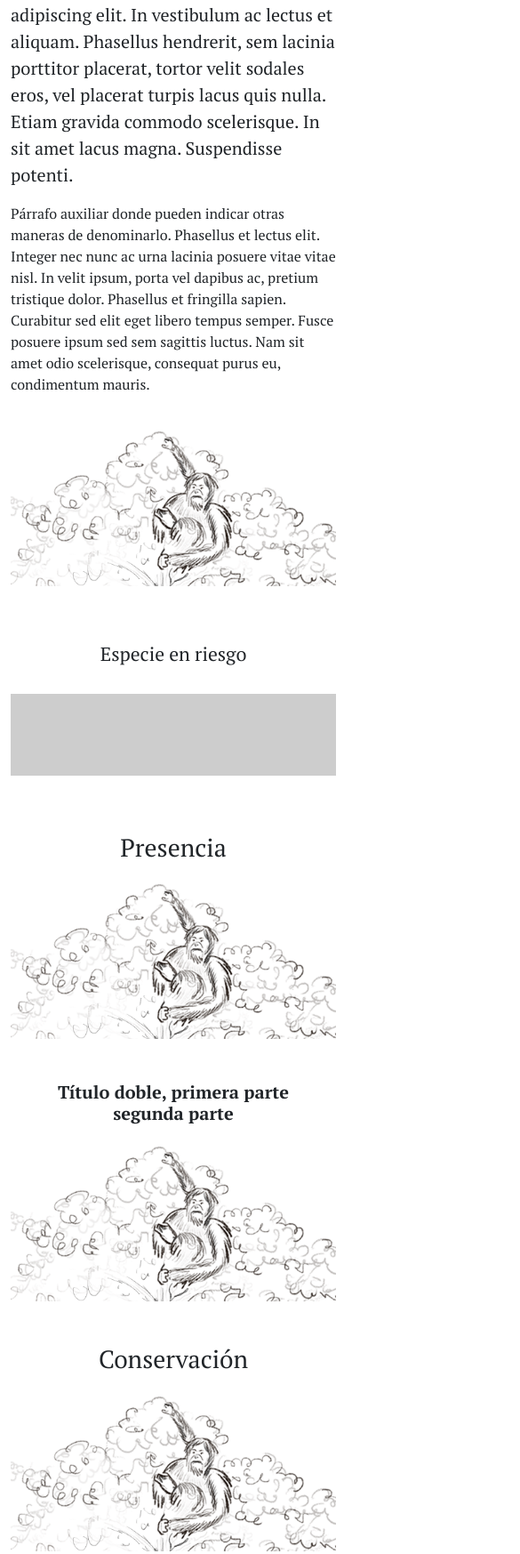
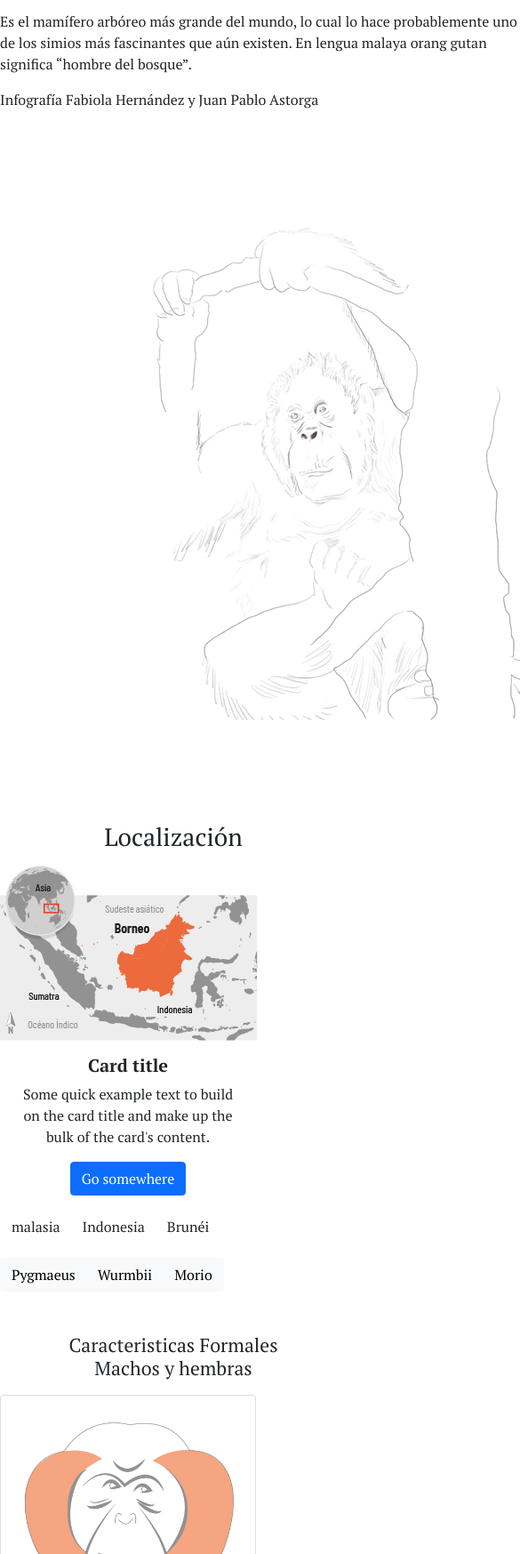
Before and after one commit to fabiolahernandez/clase01, a plain HTML site: page index.html in a window 390 px wide. Shown: the part 253-2000 px from the top of the page at 89% size, 585 px wide, since content can reach past the window. Drawn offline with nearby package versions, Linux system fonts and the light colour scheme.

Commit message:
Add files via upload

```diff
--- a/index.html
+++ b/index.html
@@ -17,7 +17,6 @@
             :root {
                 --bs-body-font-family: "PT Serif", Georgia, serif;
             }
-
             /* vamos a ajustar los pesos de algunos títulos a lo que dispone la fuente  */
 
             h1,
@@ -60,49 +59,107 @@
                 font-size: calc(1.5rem + 1vw);
             }
         </style>
-
-        <title>Hello, world!</title>
+        <title>Orangutan de Borneo!</title>
     </head>
     <body>
-        <header class="container">
+    </style>
+          <body>
+            </h1>
             <div class="row">
                 <div class="col-sm-8 mx-auto">
-                    <h2 class="text-center pt-5 fst-italic"><span class="px-3 py-1">Nombre científico</span></h2>
-                    <h1 class="text-center py-4">Nombre común</h1>
+                    <h2 class="text-center pt-5 fst-italic"><span class="px-3 py-1">Pongo pygmaeus</span></h2>
+                    <h1 class="text-center py-4">Orangutan de Borneo</h1>
                     <!--uso https://www.lipsum.com/ para el texto de relleno-->
                     <p class="lead">
-                        Breve introducción sobre su animal. Lorem ipsum dolor sit amet, consectetur adipiscing elit. In vestibulum ac lectus et aliquam. Phasellus hendrerit, sem lacinia porttitor placerat, tortor velit sodales eros, vel
-                        placerat turpis lacus quis nulla. Etiam gravida commodo scelerisque. In sit amet lacus magna. Suspendisse potenti.
+                      <div class="mx-auto" style="width: 600px;">
+                        Es el mamífero arbóreo más grande del mundo, lo cual lo hace
+                        probablemente uno de los simios más fascinantes que aún existen.
+                        En lengua malaya orang gutan significa “hombre del bosque”.
+</div>
+
                     </p>
-                    <p>
-                        Párrafo auxiliar donde pueden indicar otras maneras de denominarlo. Phasellus et lectus elit. Integer nec nunc ac urna lacinia posuere vitae vitae nisl. In velit ipsum, porta vel dapibus ac, pretium tristique dolor.
-                        Phasellus et fringilla sapien. Curabitur sed elit eget libero tempus semper. Fusce posuere ipsum sed sem sagittis luctus. Nam sit amet odio scelerisque, consequat purus eu, condimentum mauris.
-                    </p>
+
+
+                      <div class="mx-auto" style="width: 600px;">
+                      Infografía Fabiola Hernández y Juan Pablo Astorga
                 </div>
-                <div class="col-sm-11 mx-auto">
-                    <img src="img/2x1.png" alt="describa lo que se ve en la imagen" class="w-100 my-3" />
-                    <h4 class="text-center pt-5 pb-2">Especie en riesgo</h4>
-                    <img src="img/4x1.png" alt="describa lo que se ve en la imagen" class="w-100 my-3" />
-                </div>
+
+               <div class="mx-auto" style="width: 600px;">
+               <img class="displayed" src="img/intro.png"alt="El mamífero arbóreo más grande del mundo">
+               <div class="position-static">
+               </div>
+               <div class="text-center">
+            </div>
+         </div>
+  <h3 class="text-center pt-6 pb-2">Localización</h3>
+  </div>
+
+</div>
+</div>
+            </div>
+            <div class="card-center" style="width: 18rem;"position align= "center">
+    <img src="img/borneo.png" class="card-img-center" alt="...">
+    <div class="card-body">
+      <h5 class="card-title">Card title</h5>
+      <p class="card-text">Some quick example text to build on the card title and make up the bulk of the card's content.</p>
+      <a href="#" class="btn btn-primary">Go somewhere</a>
+    </div>
+  </div>
+            <div class="btn-group" role="group" aria-label="Basic example">
+  <button type="button" class="btn btn-withe">malasia</button>
+  <button type="button" class="btn btn-withe">Indonesia</button>
+  <button type="button" class="btn btn-withe">Brunéi</button>
+      </p>
+      </div>
+        </p>
+  <div class="btn-group" role="group" aria-label="Basic example">
+  <button type="button" class="btn btn-light">Pygmaeus</button>
+  <button type="button" class="btn btn-light">Wurmbii</button>
+  <button type="button" class="btn btn-light">Morio</button>
+</div>
             </div>
         </header>
         <main>
             <section class="container">
                 <div class="row">
                     <div class="col-sm-9 mx-auto">
-                        <h3 class="text-center pt-5 pb-2">Presencia</h3>
-                        <img src="img/2x1.png" alt="describa lo que se ve en la imagen" class="w-100" />
-                    </div>
-                    <div class="col-sm-11 mx-auto">
-                        <h5 class="text-center pt-5 pb-2">
-                            Título doble, primera parte<br />
-                            segunda parte
-                        </h5>
-                        <img src="img/2x1.png" alt="describa lo que se ve en la imagen" class="w-100" />
+                        </div>
+
+                        <h4 class="text-center pt-5 pb-2">Caracteristicas Formales<br />
+                        Machos y hembras
+                        </h4>
+                        <div class="card" style="width: 18rem";"position-absolute= left">
+                       <img src="img/bridas.png" class="card-img-top" alt="organutan dominante">
+                       <div class="card-body">
+                       <p class="card-text">Solo el macho dominante tiene
+protuberancias laterales que se
+denominan bridas</p>
+                      </div>
+                      </div>
+                      <div class="card" style="width: 18rem";"position-absolute= right">
+                      <img src="img/sinbridas.png" class="card-img-top" alt="los machos que no las poseen se integran con las hembras">
+                     <div class="card-body">
+                   <p class="card-text">Los machos que no las poseen se integran con las hembras>
+                   </p>
+        </div>
+    </div>
+    </div>
+          </div>
+              <div class="col-sm-11 mx-auto">
+
+              </div>
+            </p>
+              </div>
+
+                        <h4 class="text-center pt-5 pb-2">
+                            Caracteristicas<br />
+                        formales
+                      </h4>
+                        <img src="img/orangutan.png" alt="describa lo que se ve en la imagen" class="w-60" />
                     </div>
                     <div class="col-sm-9 mx-auto">
-                        <h3 class="text-center pt-5 pb-2">Conservación</h3>
-                        <img src="img/2x1.png" alt="describa lo que se ve en la imagen" class="w-100" />
+                        <h3 class="text-center pt-5 pb-2">Costumbres</h3>
+                        <img src="img/nido.jpg" alt="describa lo que se ve en la imagen" class="w-60"/>
                     </div>
                 </div>
             </section>
@@ -110,10 +167,23 @@
                 <div class="container-fluid g-0">
                     <div class="row g-0">
                         <div class="col-sm-12 mx-auto">
-                            <h3 class="text-center pt-5 pb-2">Asentamiento</h3>
-                            <img src="img/2x1.png" alt="describa lo que se ve en la imagen" class="w-100" />
+                            <h3 class="text-center pt-5 pb-2">desplazamiento</h3>
+                                </p>
+                                </div>
+                                  </div>
+                                  <div class="mx-auto" style="width: 200px;">
+                                <img src="img/des01.png" class="rounded float-start" alt="...">
+                                <img src="img/des01.png" class="rounded float-middle" alt="...">
+                                <img src="img/des01.png" class="rounded float-next" alt="...">
                         </div>
+                      <h3 class="text-center pt-5 pb-2">Turberas</h3>
+                        <div class="mx-auto" style="width: 200px;">
+                      <img src="img/turberas.png"class="rounded mx-auto d-block" alt="captura co2">
+
                     </div>
+                    <h3 class="text-center pt-5 pb-2">Territorio</h3>
+
+                    <img src="img/territorio.png" class="rounded mx-auto d-block"  alt="...">
                 </div>
                 <div class="container">
                     <div class="row">
```
